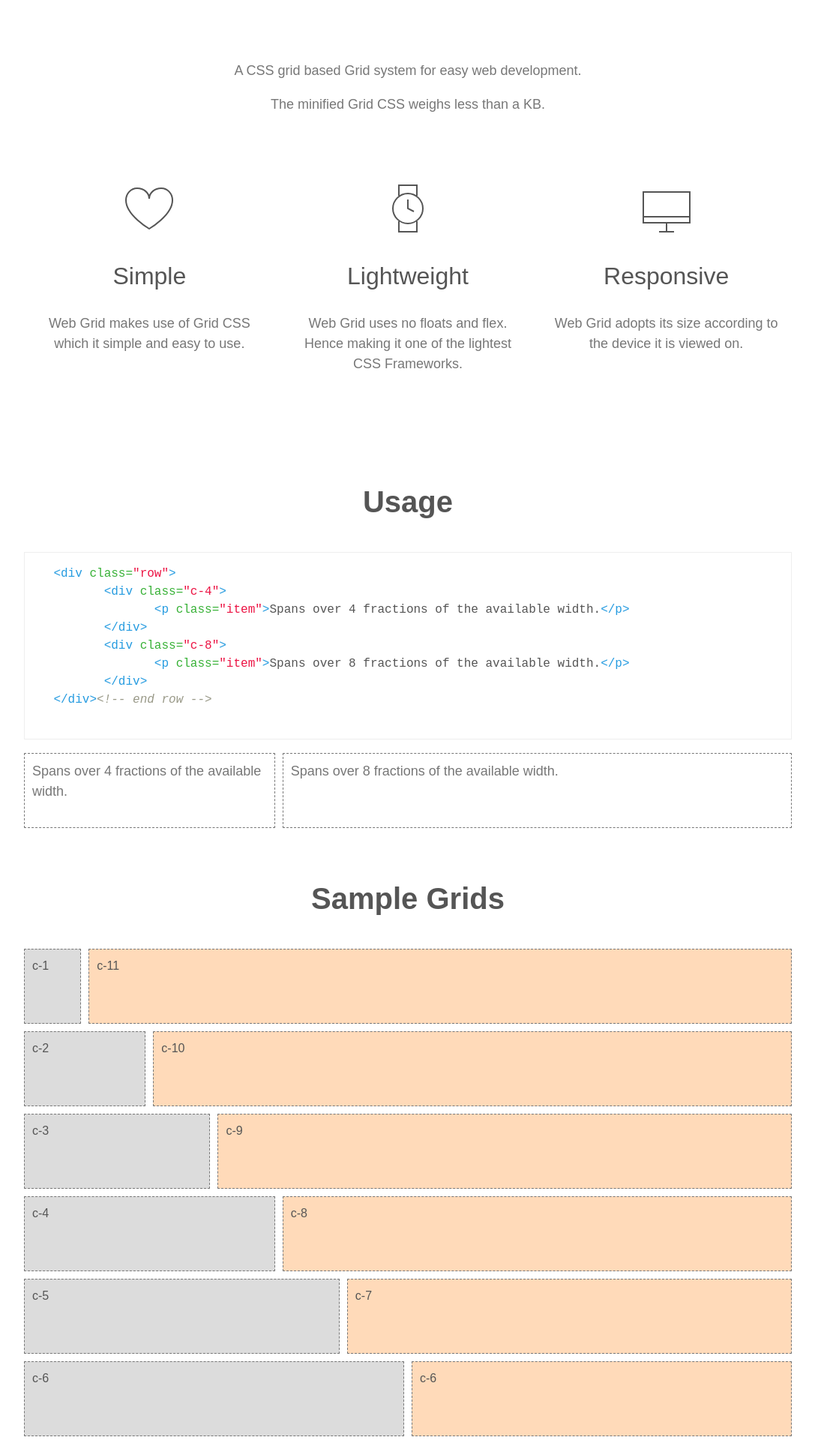
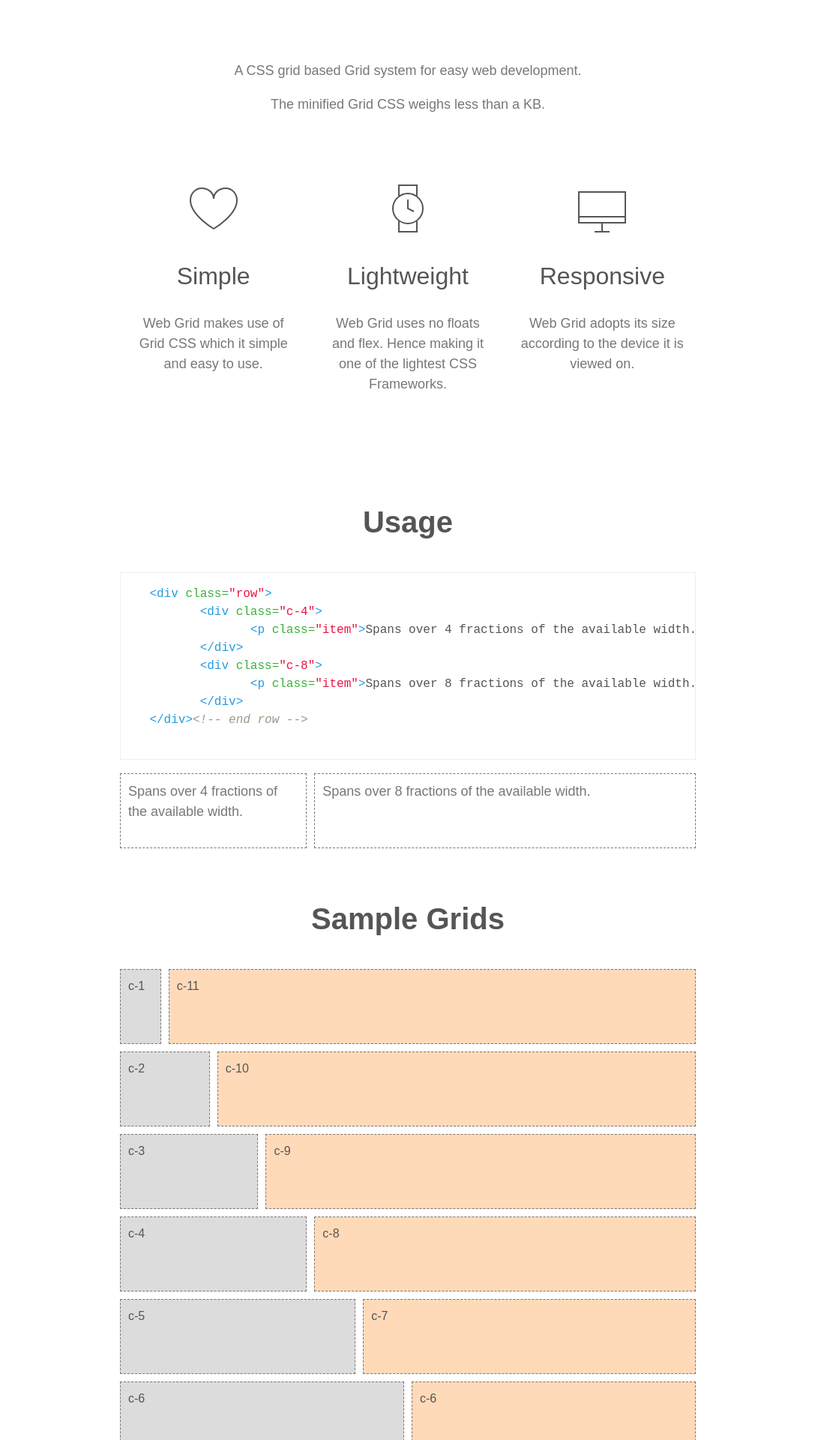
Before and after one commit to sharu725/web-grid, a Jekyll site: the page built from index.html, in a window 1280 px wide. Shown: the part 847-2767 px from the top of the page at 75% size, without its empty margins (96-1183 px from the left). Built offline with Jekyll 4.4.1, drawn with Linux system fonts in a browser that asks for light colours; some web fonts are replaced.

Commit message:
no message

```diff
--- a/_sass/_style.scss
+++ b/_sass/_style.scss
@@ -85,20 +85,6 @@ header {
 }
 
 
-/* .c-1,
-.c-2,
-.c-3,
-.c-4,
-.c-5,
-.c-6,
-.c-7,
-.c-8,
-.c-9,
-.c-10,
-.c-11,
-.c-12 {
-    grid-column: span 12;
-} */
 
 [class*="c-"] {grid-column: span 12;}
 
@@ -119,7 +105,7 @@ header {
   }
 
 .main-content {
-        width: 80%;
+        width: 60%;
         margin-left: auto;
         margin-right: auto;
         margin-top: 20px;
```
